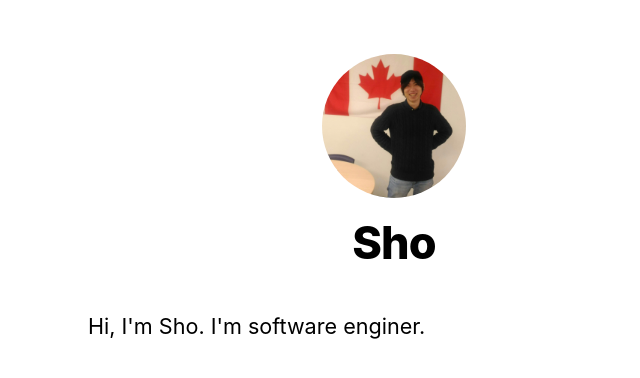
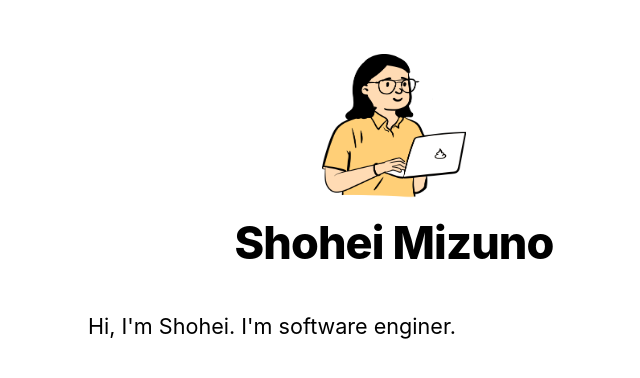
Before and after one commit to Sho372/nextjs-portfolio, a Next.js app: page / in a window 1280 px wide. Shown: the top 378 px of the page, without its empty margins (246-886 px from the left). Built offline with nearby package versions, Linux system fonts and the light colour scheme.

Commit message:
change profile image

```diff
--- a/components/layout.js
+++ b/components/layout.js
@@ -3,7 +3,7 @@ import styles from "./layout.module.css";
 import utilStyles from "../styles/utils.module.css";
 import Link from "next/link";
 
-const name = "Sho";
+const name = "Shohei Mizuno";
 export const siteTitle = "Portfolio";
 
 export default function Layout({ children, home }) {
@@ -28,8 +28,8 @@ export default function Layout({ children, home }) {
         {home ? (
           <>
             <img
-              src="/images/profile.jpg"
-              className={`${styles.headerHomeImage} ${utilStyles.borderCircle}`}
+              src="/images/profile.png"
+              className={`${styles.headerHomeImage}`}
               alt={name}
             />
             <h1 className={utilStyles.heading2Xl}>{name}</h1>
@@ -39,8 +39,8 @@ export default function Layout({ children, home }) {
             <Link href="/">
               <a>
                 <img
-                  src="/images/profile.jpg"
-                  className={`${styles.headerImage} ${utilStyles.borderCircle}`}
+                  src="/images/profile.png"
+                  className={`${styles.headerImage}`}
                   alt={name}
                 />
               </a>
--- a/pages/index.js
+++ b/pages/index.js
@@ -9,7 +9,7 @@ export default function Home() {
         <title>{siteTitle}</title>
       </Head>
       <section className={utilStyles.headingMd}>
-        <p>Hi, I'm Sho. I'm software enginer.</p>
+        <p>Hi, I'm Shohei. I'm software enginer.</p>
         {/* <p>
           (This is a sample website - you’ll be building a site like this on{' '}
           <a href="https://nextjs.org/learn">our Next.js tutorial</a>.)
```
Also changed, not shown: public/images/profile.jpg (deleted), public/images/profile.png (added).
